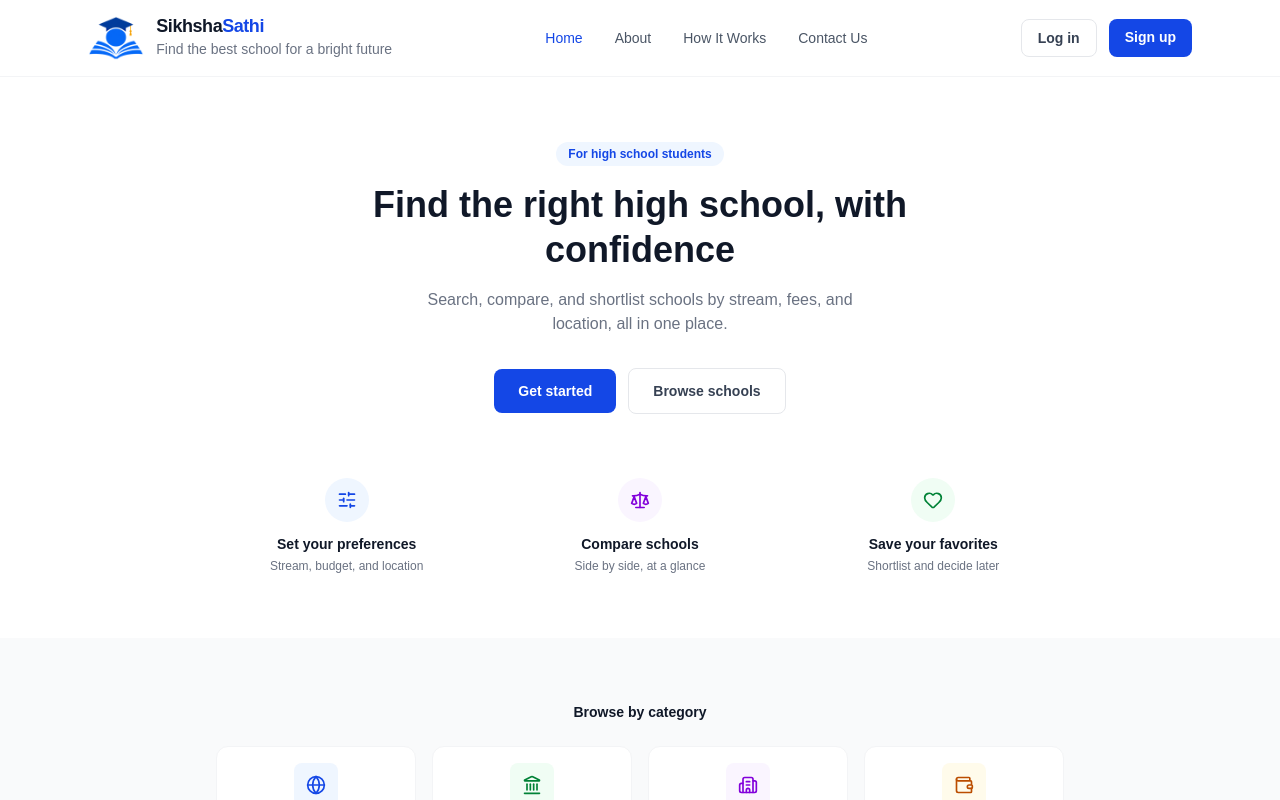
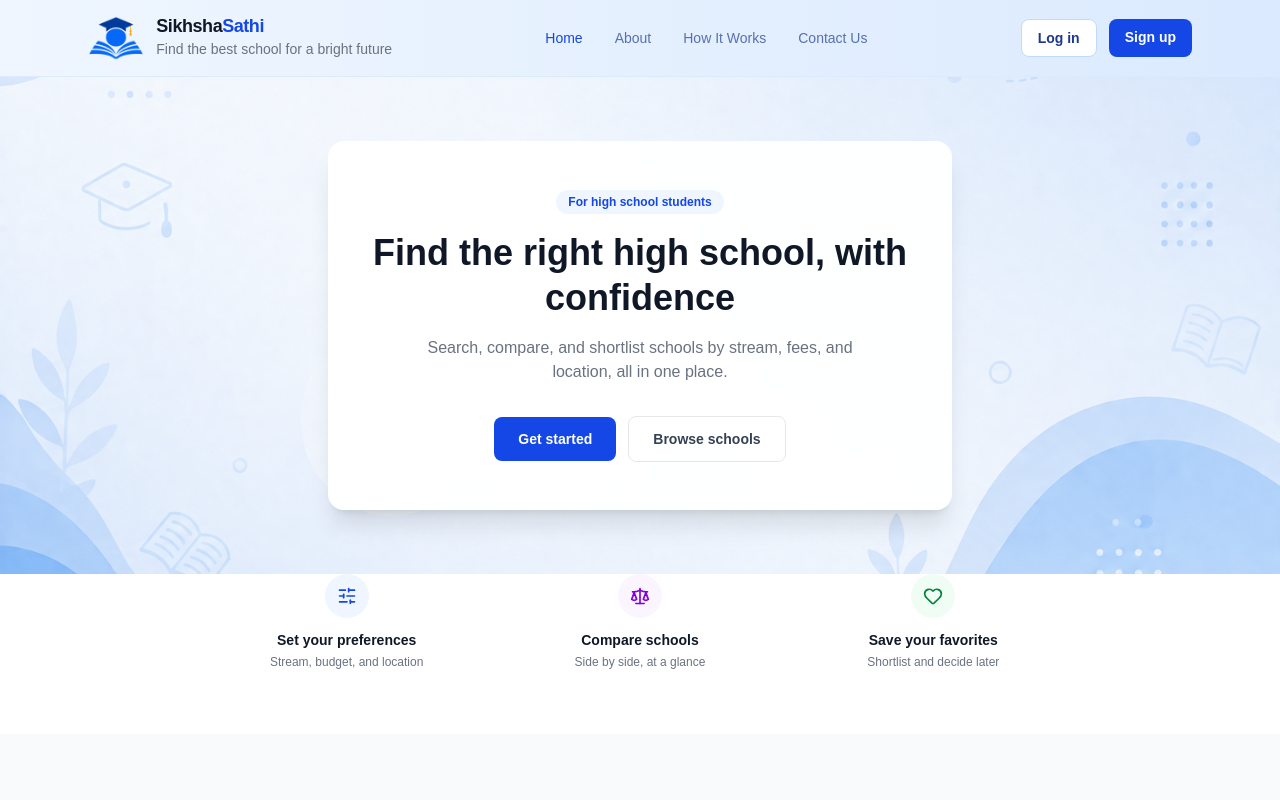
Before and after one commit to ukeshmahara/AI-Smart-School-Recommendation-System, a Next.js app in the folder frontend/: page / in a window 1280 px wide. Shown: the top 800 px of the page. Built offline with nearby package versions, Linux system fonts and the light colour scheme; no server answers.

Commit message:
Added background image and blue theme to homepage nav and hero section

```diff
--- a/frontend/app/_components/PublicNav.tsx
+++ b/frontend/app/_components/PublicNav.tsx
@@ -15,7 +15,7 @@ export default function PublicNav() {
     const pathname = usePathname();
 
     return (
-        <header className="border-b border-gray-100">
+        <header className="border-b border-blue-100 bg-gradient-to-r from-blue-50 to-blue-100">
             <div className="mx-auto flex max-w-6xl items-center justify-between px-6 py-4">
                 <Link href="/">
                     <Logo />
@@ -28,7 +28,7 @@ export default function PublicNav() {
                                 key={link.href}
                                 href={link.href}
                                 className={`text-sm font-medium transition-colors ${
-                                    isActive ? "text-blue-700" : "text-gray-600 hover:text-gray-900"
+                                    isActive ? "text-blue-700" : "text-blue-900/70 hover:text-blue-900"
                                 }`}
                             >
                                 {link.label}
@@ -39,7 +39,7 @@ export default function PublicNav() {
                 <div className="flex gap-3">
                     <Link
                         href="/login"
-                        className="rounded-lg border border-gray-200 px-4 py-2 text-sm font-semibold text-gray-700 hover:bg-gray-50"
+                        className="rounded-lg border border-blue-200 bg-white px-4 py-2 text-sm font-semibold text-blue-900 hover:bg-blue-50"
                     >
                         Log in
                     </Link>
--- a/frontend/app/page.tsx
+++ b/frontend/app/page.tsx
@@ -1,4 +1,5 @@
 import Link from "next/link";
+import Image from "next/image";
 import { SlidersHorizontal, Scale, Heart, Globe, Landmark, Building2, Wallet } from "lucide-react";
 import PublicNav from "./_components/PublicNav";
 
@@ -14,7 +15,17 @@ export default function Home() {
         <div className="min-h-screen bg-white">
             <PublicNav />
 
-            <main className="mx-auto max-w-4xl px-6 py-16 text-center">
+            <main className="relative overflow-hidden py-16">
+                <Image
+                    src="/background.png"
+                    alt=""
+                    fill
+                    priority
+                    className="object-cover"
+                />
+
+                <div className="relative z-10 mx-auto max-w-2xl px-6">
+                    <div className="rounded-2xl bg-white/95 px-8 py-12 text-center shadow-xl backdrop-blur-sm">
                         <span className="inline-block rounded-full bg-blue-50 px-3 py-1 text-xs font-semibold text-blue-700">
                             For high school students
                         </span>
@@ -37,6 +48,8 @@ export default function Home() {
                             >
                                 Browse schools
                             </Link>
+                        </div>
+                    </div>
                 </div>
             </main>
 
```
Lines whose indentation alone changed are shown as unchanged.
